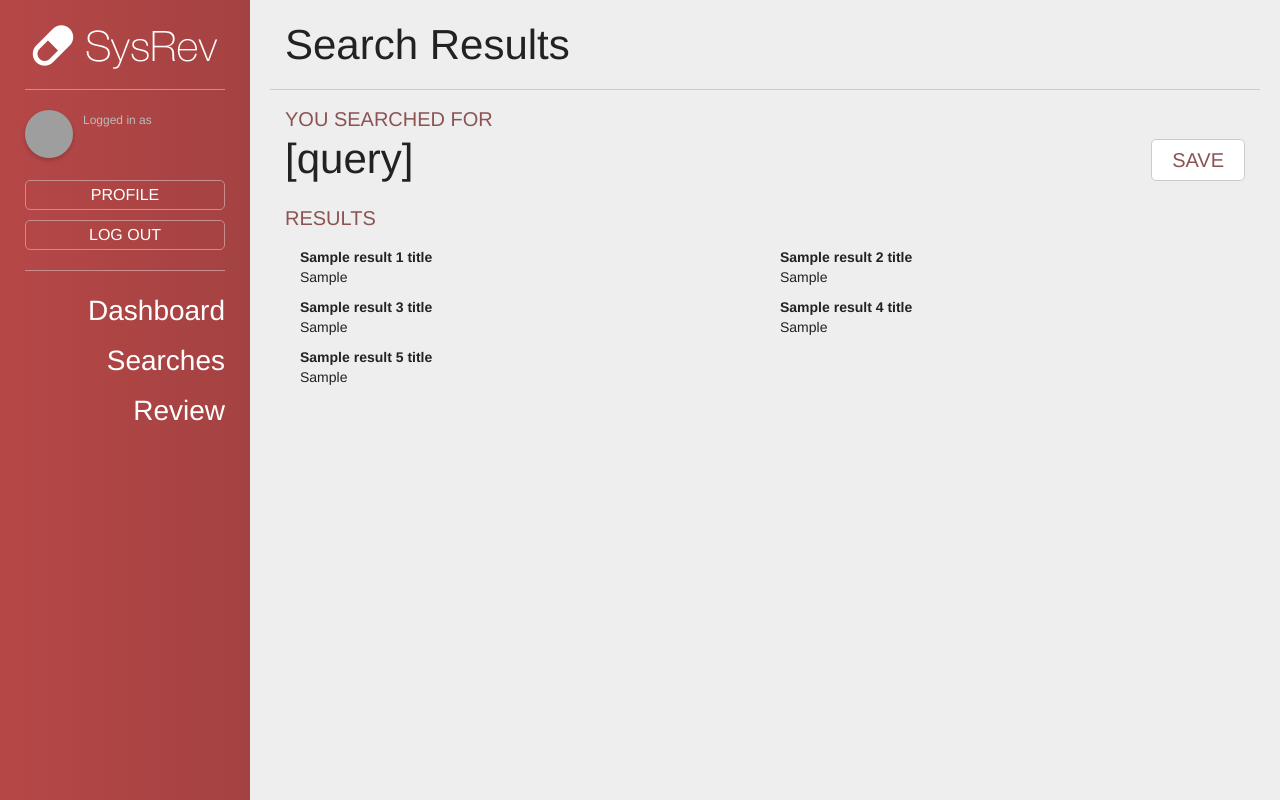
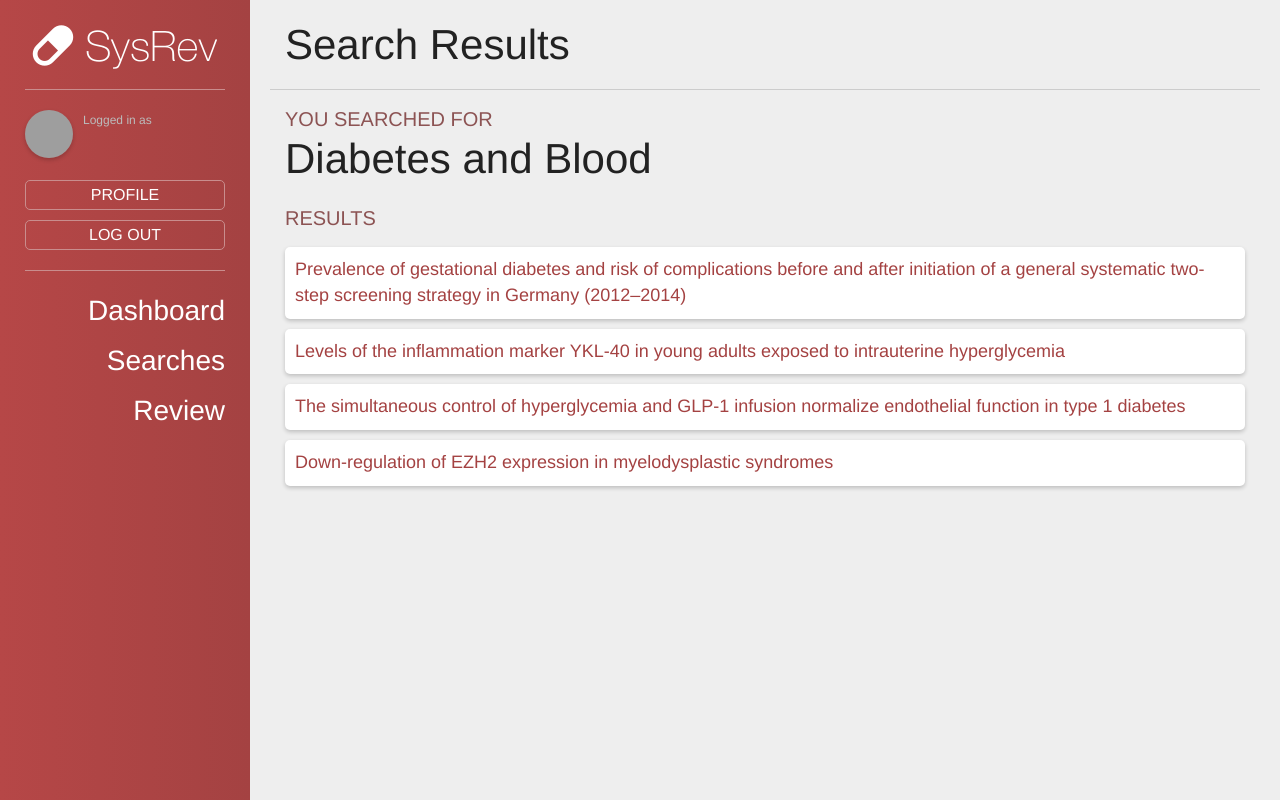
Before and after one commit to JordanDuncan/sysrev, a Django app: template templates/searchResults.html in a window 1280 px wide. Run offline with Django 3.2, Linux system fonts and the light colour scheme; data comes from the database, SQL or seed files in the repository; the template is opened without the code that fills it: values that come from a table or form of the project are taken from there, most other values are stand-ins (such as "Sample title", 1, 10 or a date in 2020); some libraries are stand-ins or nearby versions; grey boxes are pictures that could not be loaded.

Commit message:
master push, sorry... search results working

```diff
--- a/static/css/style.css
+++ b/static/css/style.css
@@ -201,3 +201,16 @@ textarea, input { outline: none; }
     left: 63px;
     top: -48px;
 }
+
+.result-card {
+    background-color: white;
+    padding: 10px 10px;
+    margin-bottom: 10px;
+    border-radius: 5px;
+    box-shadow: 0 2px 4px rgba(0,0,0,0.2);
+}
+    .result-card a {
+        font-size: 18px;
+        color: #a44242;
+        transition: 0.15s all;
+    }
--- a/sysrev/models.py
+++ b/sysrev/models.py
@@ -47,7 +47,7 @@ class Paper(models.Model):
     title = models.CharField(max_length=512)
     authors = models.CharField(max_length=512)
     abstract = models.CharField(max_length=4096)
-    publishDate = models.DateField()
+    publishDate = models.DateField(default=None, blank=True, null=True)
     paperUrl = models.URLField()
     documentApproved = models.BooleanField(default = None)
     abstractApproved = models.BooleanField(default = None)
--- a/sysrev/urls.py
+++ b/sysrev/urls.py
@@ -12,6 +12,6 @@ urlpatterns = [
 
     url(r'^dashboard/', views.dashboard),
     url(r'^search/$', views.newSearch),
-    url(r'^search/results', views.searchResults),
+    url(r'^search/([0-9])/$', views.searchResults),
     url(r'^review/$', views.review),
 ]  + static(settings.MEDIA_URL, document_root=settings.MEDIA_ROOT)
--- a/templates/newSearch.html
+++ b/templates/newSearch.html
@@ -107,7 +107,8 @@
     function qb_createString() {
         var queryString = qb_tripleToString(qb_jsonOut($($('#qb-main > .qb-main-child').children()[0])));
         $.post( "/search/", {'query' : queryString, 'csrfmiddlewaretoken' : '{{ csrf_token }}'}, function( data ) {
-          window.location.href = "/search/" + data.queryID;
+            var data = JSON.parse(data);
+            window.location.href = "/search/" + data.queryID;
         });
         console.log();
     }
--- a/templates/searchResults.html
+++ b/templates/searchResults.html
@@ -9,33 +9,19 @@
   <div class="row">
     <div class="col-md-12">
         <div class="main-section-title">YOU SEARCHED FOR</div>
-        <div class="text-large" style="margin: -20px 100px 0 0;">[query]</div>
-        <div class="button pull-right" style="margin-top: -50px">SAVE</div>
+        <div class="text-large" style="margin: -20px 100px 0 0;">{{ query }}</div>
+        <!--<div class="button pull-right" style="margin-top: -50px">SAVE</div>-->
     </div>
   </div>
   <div class="row">
     <div class="col-md-12">
         <div class="main-section-title">RESULTS</div>
-        <div class="col-md-6">
-            <b>{{ result_1_title }}</b>
-            <p>{{ result_1_abstract }}</p>
+        {% for item in result_list %}
+        <div class="col-md-12 result-card">
+            <a href="#" class="" data-toggle="collapse" data-target="#abstract-{{ item.paperID }}">{{ item.title }}</a><br>
+            <div id="abstract-{{ item.paperID }}" class="collapse" style="padding: 10px 0 0 10px;"><p>{{ item.abstract }}</p><button class="button button-red pull-right" onclick="window.open('{{ item.paperUrl }}', '_blank')">View Paper</button></div>
         </div>
-        <div class="col-md-6">
-            <b>{{ result_2_title }}</b>
-            <p>{{ result_2_abstract }}</p>
-        </div>
-        <div class="col-md-6">
-            <b>{{ result_3_title }}</b>
-            <p>{{ result_3_abstract }}</p>
-        </div>
-        <div class="col-md-6">
-            <b>{{ result_4_title }}</b>
-            <p>{{ result_4_abstract }}</p>
-        </div>
-        <div class="col-md-6">
-            <b>{{ result_5_title }}</b>
-            <p>{{ result_5_abstract }}</p>
-        </div>
+        {% endfor %}
     </div>
   </div>
 </div>
```
Also changed, not shown: sysrev/views.py (+5 -10 lines).
